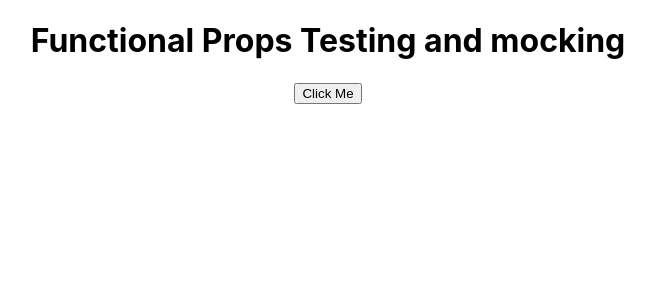
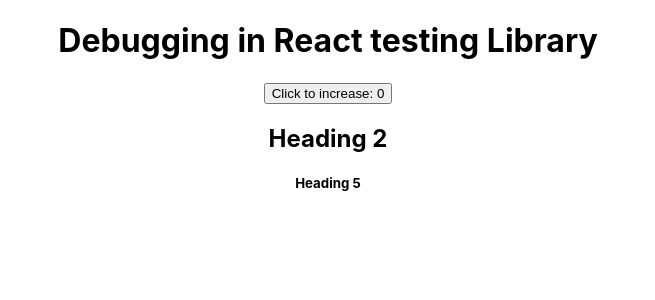
Before and after one commit to muazimmaqbool/React_Testing_Library, a React (Create React App) app: page / in a window 1280 px wide. Shown: the top 300 px of the page, without its empty margins (312-967 px from the left). Built offline with nearby package versions, Linux system fonts and the light colour scheme.

Commit message:
Debugging in testing

```diff
--- /dev/null
+++ b/src/32_Debugging/Debugging.jsx
@@ -0,0 +1,52 @@
+import React, { useState } from "react";
+
+/*
+->Lec #43
+
+ visit: https://testing-library.com/docs/dom-testing-library/api-debugging
+
+->Debugging in React testing Library:
+    Suppose if you write an test case with react testing library and you face some problems/issues, your test case is failing,
+    and the process of resolving the issue/errors is called debugging
+    (Debugging is the process of finding out solutions or fixing erros/bugs/issues)
+
+    Types:
+        ->Automatic Debugging: when test cases fails it runs on its own(automatically)
+        ->prettyDOM
+        ->debug
+        ->DEBUG_PRINT_LIMIT=10000 npm test
+        ->logRoles
+*/
+/*
+->Automatic Debugging: whenever our test case fails and what every message we see in the console is "Automatic Debugging"
+
+->prettyDOM: used to see/print the html/jsx part of your code in the console
+
+-> debug functon: also prints html/jsx part of your code in the console
+
+->DEBUG_PRINT_LIMIT=10000 npm test: sometimes our code is huge like 1000+ lines and 1500+ lines and to
+    print all the code in the console. in that case we use this: DEBUG_PRINT_LIMIT=10000 npm test
+    i.e it increases the limit of lines to be printed on the console, by default limit is 7000 lines
+    to apply this: write this in console: DEBUG_PRINT_LIMIT=10000 npm test , limit is upto you what ever you want to set
+
+->logRoles: what it will do is that after each element it gives you the roles by which you can identify each element`
+        in console you will see after each element is a line so that you can easily identify them
+
+*/
+
+const Debugging = () => {
+  const [count, setcount] = useState(0);
+  return (
+    <div>
+      <h1>Debugging in React testing Library</h1>
+
+      <button onClick={() => setcount((count) => count + 1)}>
+        Click to increase: {count}
+      </button>
+      <h2>Heading 2</h2>
+      <h5>Heading 5</h5>
+    </div>
+  );
+};
+
+export default Debugging;
--- a/src/App.js
+++ b/src/App.js
@@ -33,6 +33,7 @@
 import ActFunction from './29_Act Function/ActFunction';
 import TestComp_Props from './30_Test  Component Props/TestComp_Props';
 import FunctionPropsTesting from './31_Functional Props Testing and Mocking/FunctionPropsTesting';
+import Debugging from './32_Debugging/Debugging';
 function App() {
   return (
     <div className="App">
@@ -77,7 +78,8 @@
       {/* <ActFunction/> */}
 
       {/* <TestComp_Props/> */}
-      <FunctionPropsTesting/>
+      {/* <FunctionPropsTesting/> */}
+      <Debugging/>
 
     </div>
   );
```
Also changed, not shown: 1 other file (tests, documents, lock files or other folders).
